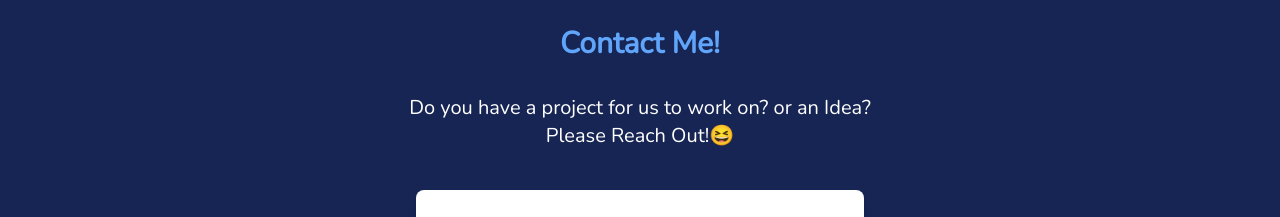
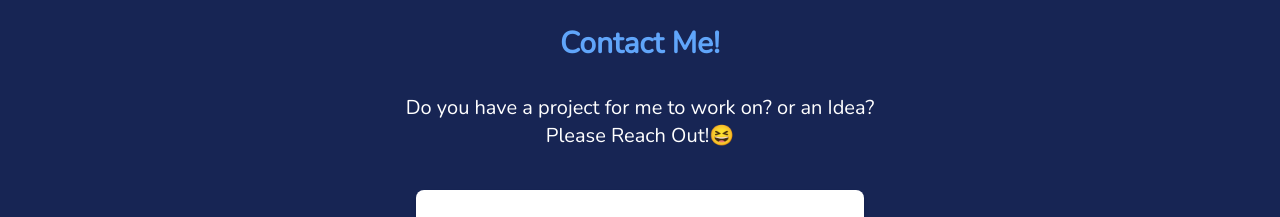
Before and after one commit to shekinahmanyi/portfolio-website2, a React (Create React App) app in the folder portfolio-site/: page /contact in a window 1280 px wide. Shown: the part 152-369 px from the top of the page. Built offline with nearby package versions, Linux system fonts and the light colour scheme.

Commit message:
did some adjustments

```diff
--- a/portfolio-site/src/pages/Contact.jsx
+++ b/portfolio-site/src/pages/Contact.jsx
@@ -15,13 +15,10 @@ function Contact() {
           Contact Me!
         </h1>
         <p className="text-white text-center text-xl p-6">
-          Do you have a project for us to work on? or an Idea? <br /> Please
-          Reach Out!😆
+          Do you have a project for me to work on? or an Idea? <br /> Please Reach Out!😆
         </p>
-        <div className="max-w-md mx-auto bg-white p-6  rounded-lg shadow-md mt-4 mb-8">
-          <p className="font-bold text-center text-2xl mb-4">
-            Send me a Message!
-          </p>
+        <div className="max-w-md mx-auto bg-white p-6 rounded-lg shadow-md mt-4 mb-8 ">
+          <p className="font-bold text-center text-2xl mb-4">Send me a Message!</p>
           <h2 className="text-lg font-bold  flex items-center">
             <span className="mr-2">Email Me</span>
             <FaEnvelope className="text-blue-700" />
```
